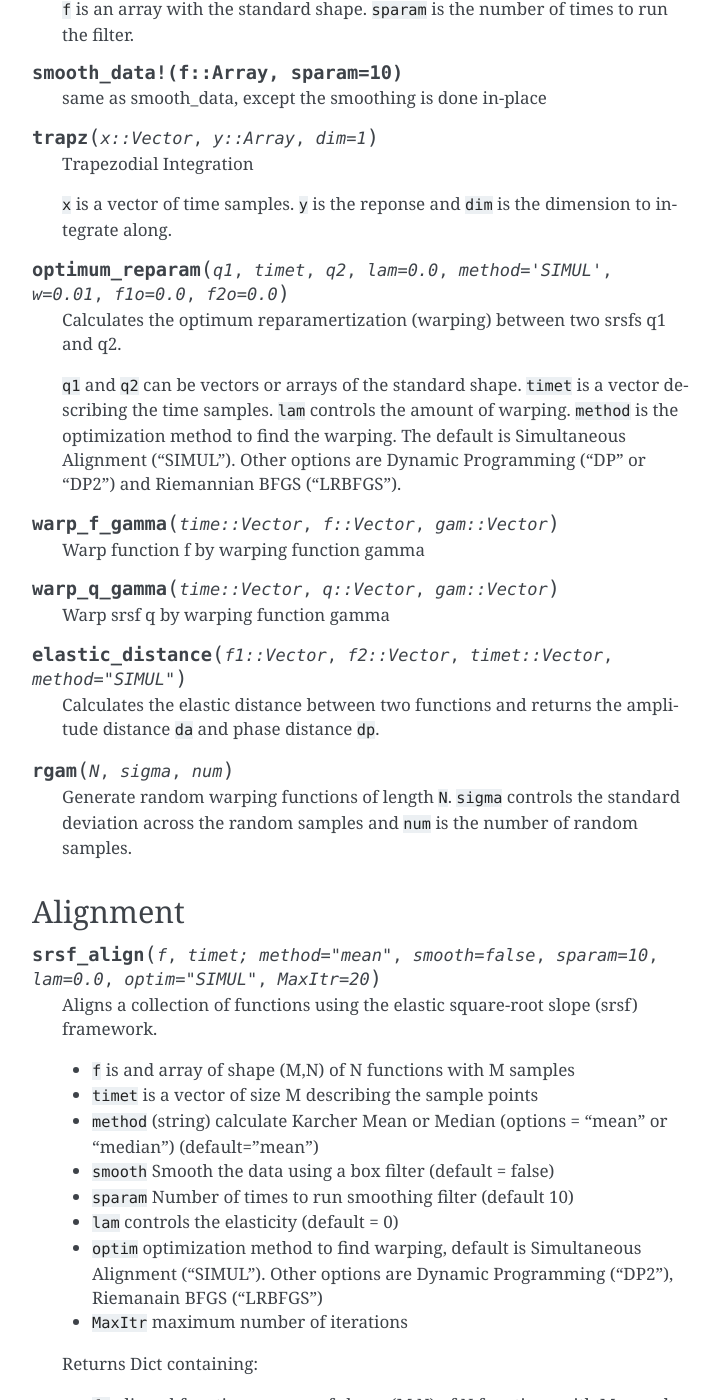
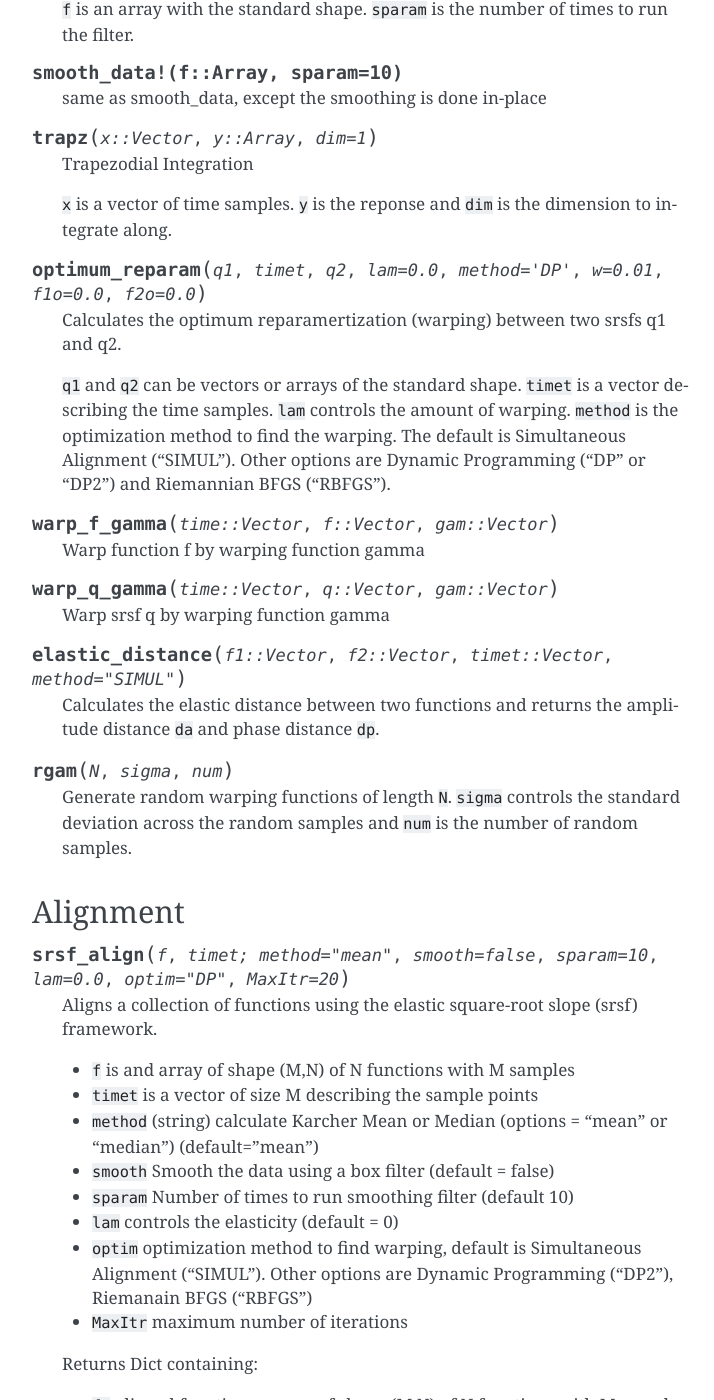
Before and after one commit to jdtuck/ElasticFDA.jl, a Sphinx documentation site: the page built from doc/source/alignment.rst, in a window 1280 px wide and 1400 px high, scrolled down 697 px. Shown: the whole window, without its empty margins (388-1102 px from the left). Built offline with Sphinx 7.4.7, drawn with Linux system fonts in a browser that asks for light colours; formulas are drawn with MathJax 3.

```diff
--- a/doc/source/alignment.rst
+++ b/doc/source/alignment.rst
@@ -44,7 +44,7 @@
     ``x`` is a vector of time samples. ``y`` is the reponse and ``dim`` is the
     dimension to integrate along.
 
-.. function:: optimum_reparam(q1, timet, q2, lam=0.0, method="SIMUL", w=0.01, f1o=0.0, f2o=0.0)
+.. function:: optimum_reparam(q1, timet, q2, lam=0.0, method="DP", w=0.01, f1o=0.0, f2o=0.0)
 
     Calculates the optimum reparamertization (warping) between two srsfs q1 and
     q2.
@@ -53,7 +53,7 @@
     is a vector describing the time samples. ``lam`` controls the amount of
     warping. ``method`` is the optimization method to find the warping. The
     default is Simultaneous Alignment ("SIMUL"). Other options are Dynamic
-    Programming ("DP" or "DP2") and Riemannian BFGS ("LRBFGS").
+    Programming ("DP" or "DP2") and Riemannian BFGS ("RBFGS").
 
 .. function:: warp_f_gamma(time::Vector, f::Vector, gam::Vector)
 
@@ -76,7 +76,7 @@
 
 Alignment
 ---------
-.. function:: srsf_align(f, timet; method="mean", smooth=false, sparam=10, lam=0.0, optim="SIMUL", MaxItr=20)
+.. function:: srsf_align(f, timet; method="mean", smooth=false, sparam=10, lam=0.0, optim="DP", MaxItr=20)
 
 
     Aligns a collection of functions using the elastic square-root slope (srsf)
@@ -88,7 +88,7 @@
     + ``smooth`` Smooth the data using a box filter (default = false)
     + ``sparam`` Number of times to run smoothing filter (default 10)
     + ``lam`` controls the elasticity (default = 0)
-    + ``optim`` optimization method to find warping, default is Simultaneous Alignment ("SIMUL"). Other options are Dynamic Programming ("DP2"), Riemanain BFGS ("LRBFGS")
+    + ``optim`` optimization method to find warping, default is Simultaneous Alignment ("SIMUL"). Other options are Dynamic Programming ("DP2"), Riemanain BFGS ("RBFGS")
     + ``MaxItr`` maximum number of iterations
 
     Returns Dict containing:
```
Also changed, not shown: 1 other file.
